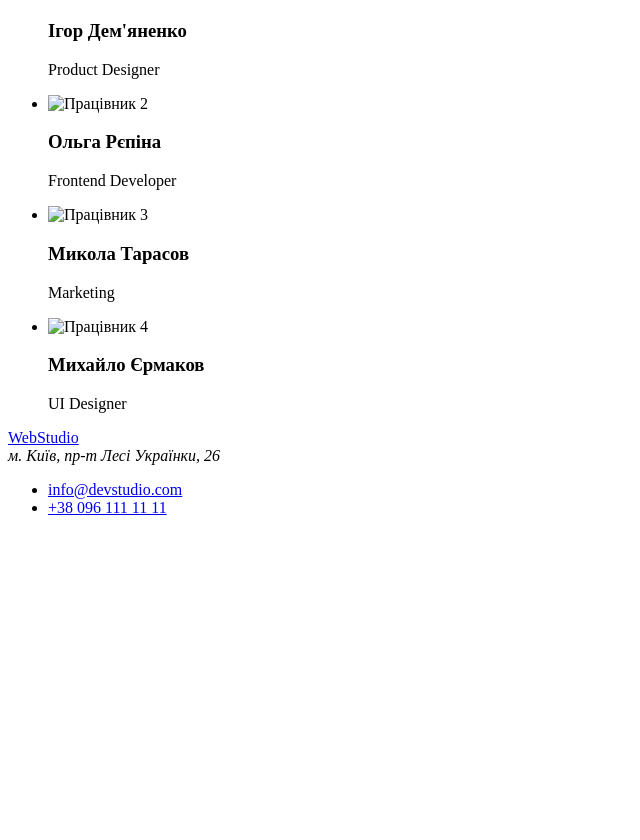
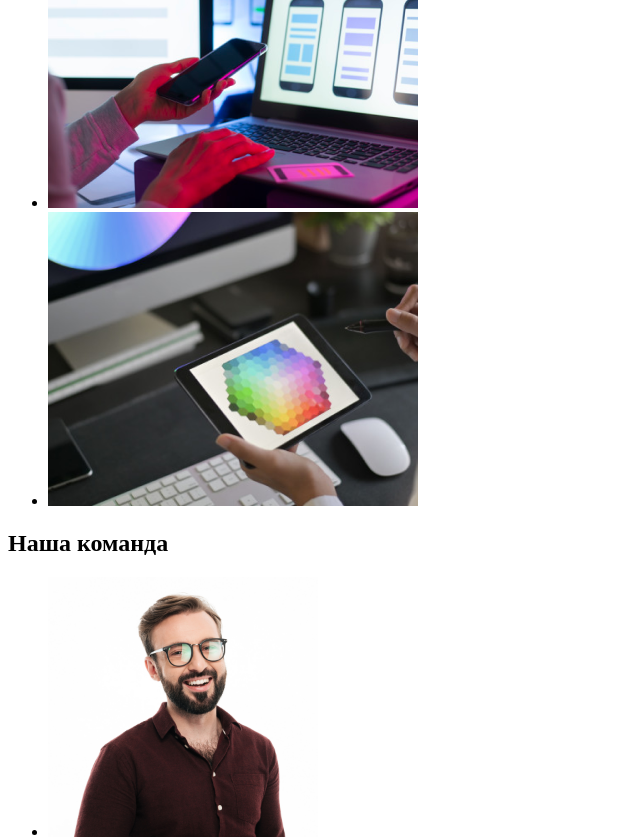
Before and after one commit to AndriiKovalchuk17/goit-markup-hw-01, a plain HTML site: page index.html in a window 1280 px wide. Shown: the part 1005-1845 px from the top of the page, without its empty margins (0-640 px from the left). Before the commit the page ends 1538 px from the top, so only its background shows below. Drawn offline with Linux system fonts and the light colour scheme.

Commit message:
Сдача Дз1

```diff
--- a/index.html
+++ b/index.html
@@ -79,17 +79,17 @@
             <p>Product Designer</p>
           </li>
           <li>
-            <img src="./images/img(1).jpg" alt="Працівник 2" width="270" />
+            <img src="./images/img1.jpg" alt="Працівник 2" width="270" />
             <h3>Ольга Рєпіна</h3>
             <p>Frontend Developer</p>
           </li>
           <li>
-            <img src="./images/img(2).jpg" alt="Працівник 3" width="270" />
+            <img src="./images/img2.jpg" alt="Працівник 3" width="270" />
             <h3>Микола Тарасов</h3>
             <p>Marketing</p>
           </li>
           <li>
-            <img src="./images/img(3).jpg" alt="Працівник 4" width="270" />
+            <img src="./images/img3.jpg" alt="Працівник 4" width="270" />
             <h3>Михайло Єрмаков</h3>
             <p>UI Designer</p>
           </li>
```
Also changed, not shown: images/box1.png (renamed from images/box 1.png), images/box2.png (renamed from images/box 2.png), images/box3.png (renamed from images/box 3.png), images/img1.jpg (renamed from images/img (1).jpg), images/img2.jpg (renamed from images/img (2).jpg), images/img3.jpg (renamed from images/img (3).jpg).
